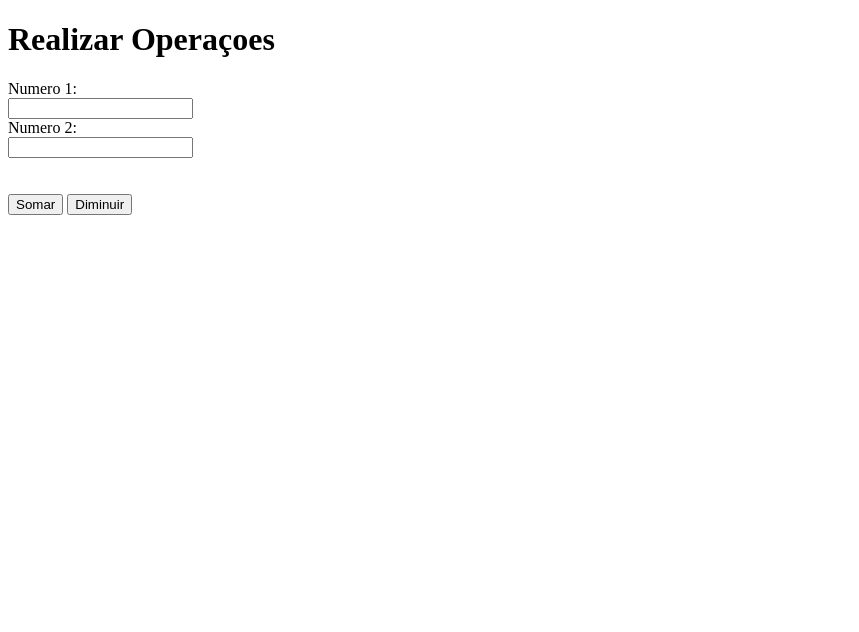
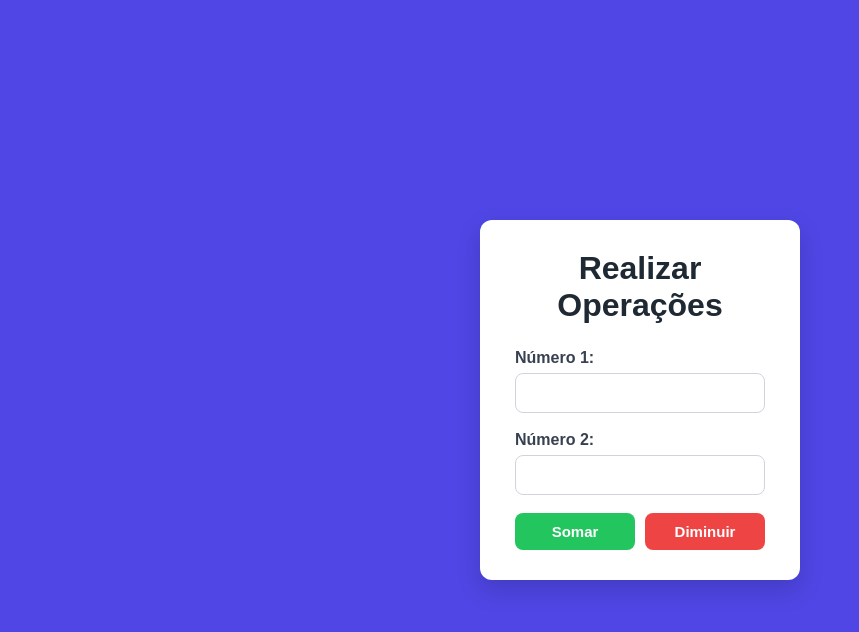
Before and after one commit to renanrlopes/TypeScript-projeto, a plain HTML site: page src/index.html in a window 1280 px wide. Shown: the whole page, without its empty margins (0-859 px from the left). Drawn offline with Linux system fonts and the light colour scheme.

Commit message:
adicionando css basico

```diff
--- /dev/null
+++ b/css/style.css
@@ -0,0 +1,92 @@
+/* Reset básico */
+* {
+    margin: 0;
+    padding: 0;
+    box-sizing: border-box;
+    font-family: Arial, Helvetica, sans-serif;
+}
+
+/* Corpo da página */
+body {
+    min-height: 100vh;
+    background: #4f46e5;
+    display: flex;
+    justify-content: center;
+    align-items: center;
+}
+
+/* Container principal */
+.container {
+    background-color: #ffffff;
+    padding: 30px 35px;
+    border-radius: 12px;
+    width: 320px;
+    box-shadow: 0 10px 25px rgba(0, 0, 0, 0.15);
+}
+
+/* Título */
+.container h1 {
+    text-align: center;
+    margin-bottom: 25px;
+    color: #1f2933;
+}
+
+/* Labels */
+.container span {
+    display: block;
+    margin-bottom: 6px;
+    font-weight: 600;
+    color: #374151;
+}
+
+/* Inputs */
+.container input {
+    width: 100%;
+    padding: 10px;
+    margin-bottom: 18px;
+    border-radius: 8px;
+    border: 1px solid #d1d5db;
+    font-size: 16px;
+}
+
+.container input:focus {
+    outline: none;
+    border-color: #6366f1;
+}
+
+/* Botões */
+.buttons {
+    display: flex;
+    gap: 10px;
+}
+
+button {
+    flex: 1;
+    padding: 10px;
+    border: none;
+    border-radius: 8px;
+    font-size: 15px;
+    font-weight: 600;
+    cursor: pointer;
+    transition: background 0.3s;
+}
+
+/* Botão Somar */
+#buttonSomar {
+    background-color: #22c55e;
+    color: white;
+}
+
+#buttonSomar:hover {
+    background-color: #16a34a;
+}
+
+/* Botão Subtrair */
+#buttonSubtrair {
+    background-color: #ef4444;
+    color: white;
+}
+
+#buttonSubtrair:hover {
+    background-color: #dc2626;
+}
--- a/src/index.html
+++ b/src/index.html
@@ -1,24 +1,27 @@
 <!DOCTYPE html>
 <html lang="en">
 <head>
+    <link rel="stylesheet" href="../css/style.css">
     <meta charset="UTF-8">
     <meta name="viewport" content="width=device-width, initial-scale=1.0">
     <title>Projeto Aula</title>
 </head>
 <body>
-    <h1>Realizar Operaçoes</h1>
+  <div class="container">
+    <h1>Realizar Operações</h1>
 
-    <span>Numero 1:</span><br/>
-    <input type="number" id="num1"/><br/>
+    <span>Número 1:</span>
+    <input type="number" id="num1" />
 
-    <span>Numero 2:</span><br/>
-    <input type="number" id="num2"/><br/>
+    <span>Número 2:</span>
+    <input type="number" id="num2" />
 
-    <br/><br/>
+    <div class="buttons">
+      <button id="buttonSomar">Somar</button>
+      <button id="buttonSubtrair">Diminuir</button>
+    </div>
+  </div>
 
-    <button id="buttonSomar">Somar</button>
-    <button id="buttonSubtrair">Diminuir</button>
-
-    <script src="./../build/index.js"></script>
+  <script src="./../build/index.js"></script>
 </body>
 </html>
```
